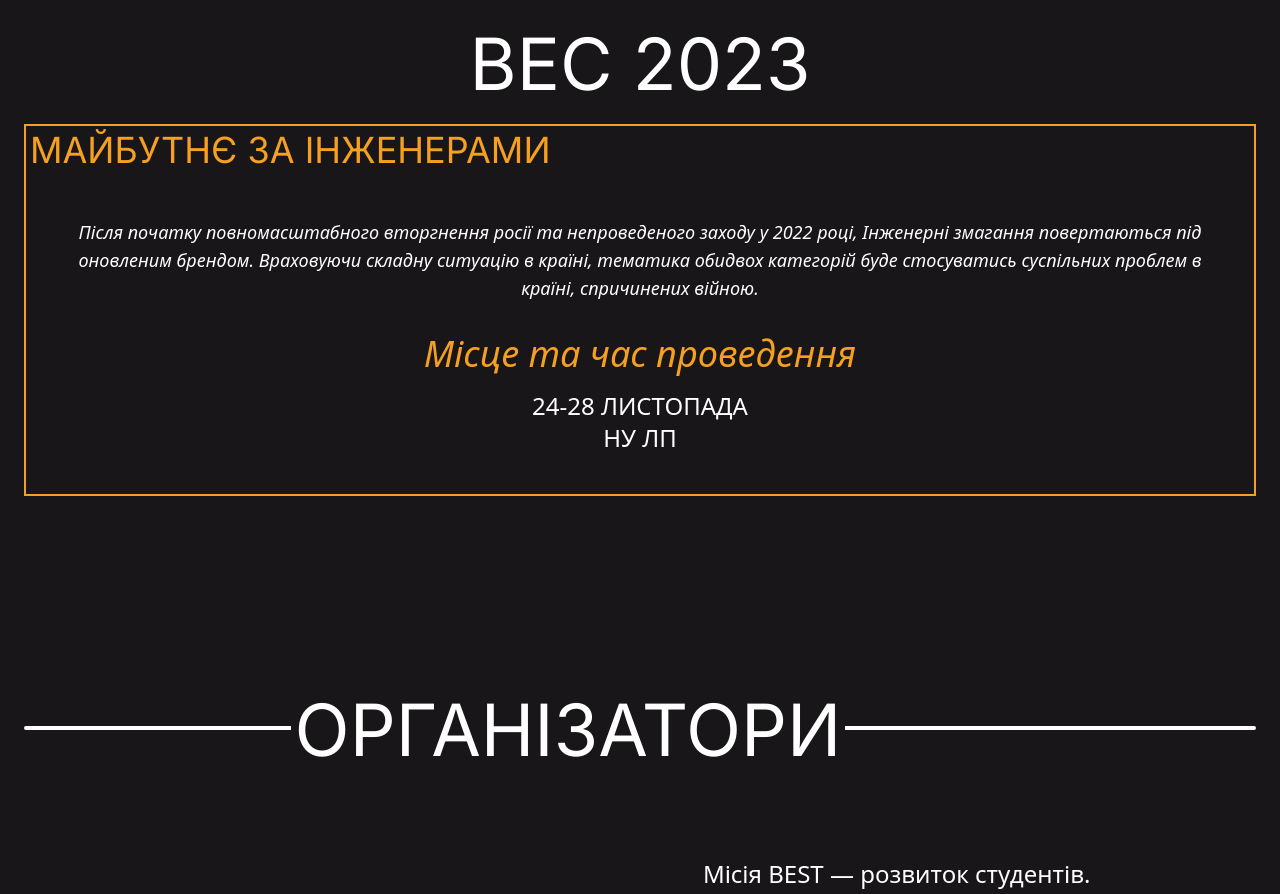
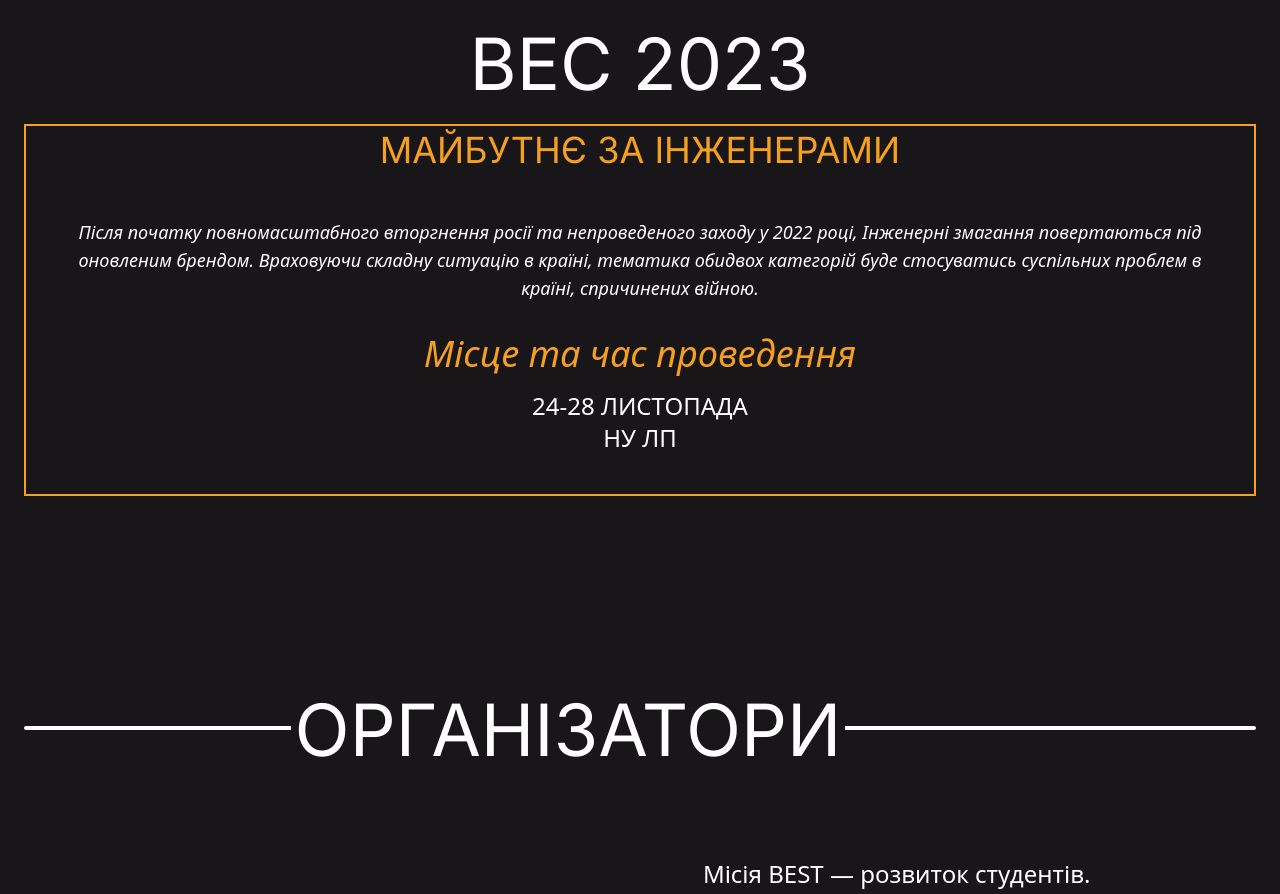
Before and after one commit to VGcod3/bec_web, a React (Vite) app: page / in a window 1280 px wide. Shown: the part 5360-6254 px from the top of the page. Built offline with nearby package versions, Linux system fonts and the light colour scheme.

Commit message:
Engineers future

```diff
--- a/src/components/Future.tsx
+++ b/src/components/Future.tsx
@@ -4,7 +4,7 @@ export default function Future() {
         <section className="min-h-screen flex flex-col items-start justify-center max-w-7xl px-6 mx-auto ">
             <h2 className='uppercase text-5xl md:text-7xl text-center mx-auto mb-6'>BEC 2023</h2>
             <div className="border-2 border-bec-orange w-full ">
-                <h3 className="text-bec-orange text-4xl m-1 mb-12">МАЙБУТНЄ ЗА ІНЖЕНЕРАМИ</h3>
+                <h3 className="text-bec-orange text-center text-4xl m-1 mb-12">МАЙБУТНЄ ЗА ІНЖЕНЕРАМИ</h3>
 
                 <p className="text-center mx-6 text-lg italic mb-8">Після початку повномасштабного вторгнення росії та непроведеного заходу у 2022 році, Інженерні змагання повертаються під оновленим брендом. Враховуючи складну ситуацію в країні, тематика обидвох категорій буде стосуватись суспільних проблем в країні, спричинених війною.</p>
 
```
